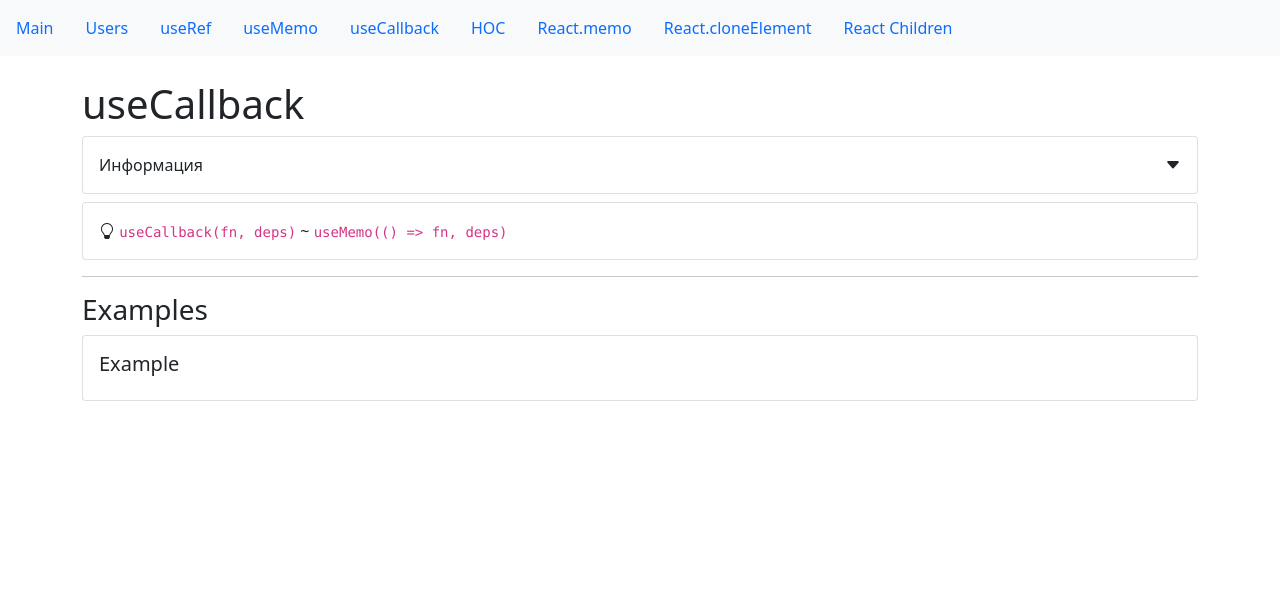
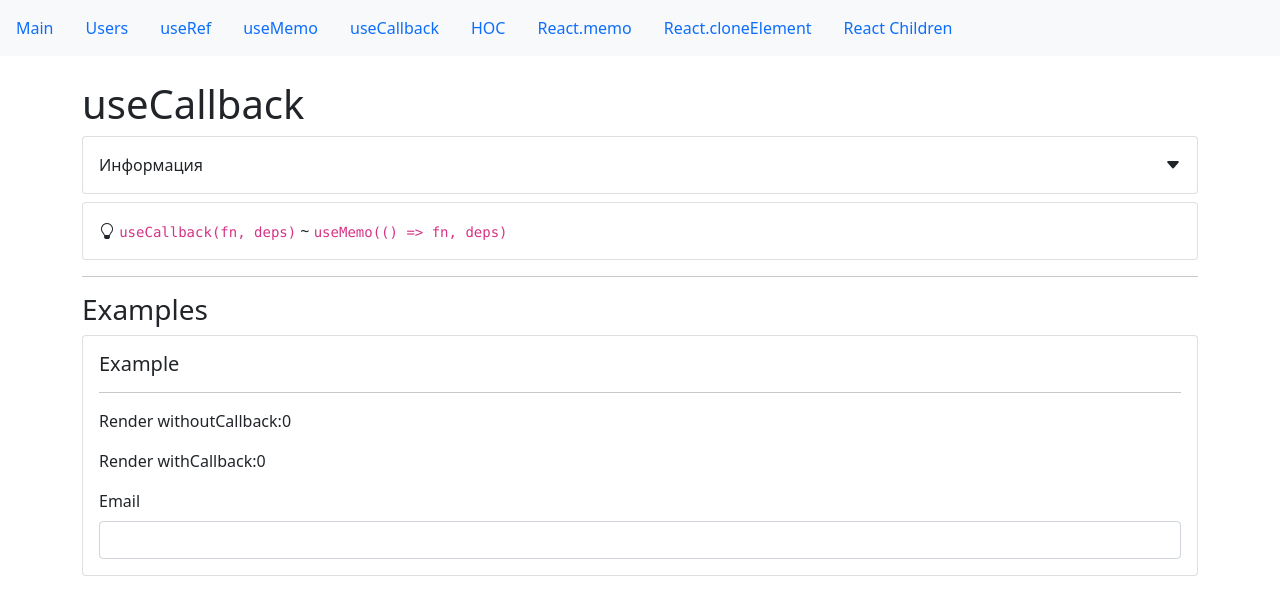
Before and after one commit to slavaOlshanechky/fast-company-hooks, a React (Create React App) app in the folder start-hooks/: page /useCallback in a window 1280 px wide. Shown: the top 612 px of the page. Built offline with nearby package versions, Linux system fonts and the light colour scheme.

Commit message:
add useCallback

```diff
--- a/start-hooks/src/app/components/examples/useCallback/useCallBackExample.jsx
+++ b/start-hooks/src/app/components/examples/useCallback/useCallBackExample.jsx
@@ -1,13 +1,46 @@
-import React from "react";
+import React, {useCallback, useEffect, useRef, useState} from "react";
 import CardWrapper from "../../common/Card";
 import SmallTitle from "../../common/typografy/smallTitle";
+import Divider from "../../common/divider";
 
 const UseCallBackExample = () => {
-    return (
-        <CardWrapper>
-            <SmallTitle>Example</SmallTitle>
-        </CardWrapper>
-    );
+    const [data, setData] = useState({})
+    const withoutCallback = useRef(0)
+    const withCallback = useRef(0)
+    const handleChange = ({target}) => {
+        setData(prevState => ({...prevState, [target.name]: target.value}))
+    }
+    //Without Callback
+    const validateWithoutCallback = (data) => {
+        console.log(data)
+    }
+    useEffect(() => {
+        withoutCallback.current++
+    }, [validateWithoutCallback])
+
+    //With Callback
+    const validateWithCallback = useCallback((data) => {
+        console.log(data)
+    }, [])
+    useEffect(() => {
+        withCallback.current++
+    }, [validateWithCallback])
+
+    useEffect(() => {
+        validateWithoutCallback(data)
+        validateWithCallback(data)
+    }, [data])
+
+    return (<CardWrapper>
+        <SmallTitle>Example</SmallTitle>
+        <Divider/>
+        <p>Render withoutCallback:{withoutCallback.current}</p>
+        <p>Render withCallback:{withCallback.current}</p>
+        <label htmlFor="email" className="form-label">Email</label>
+        <input type="email" className="form-control" id='email' value={data.email || ""} name="email"
+               onChange={handleChange}/>
+
+    </CardWrapper>);
 };
 
 export default UseCallBackExample;
```
